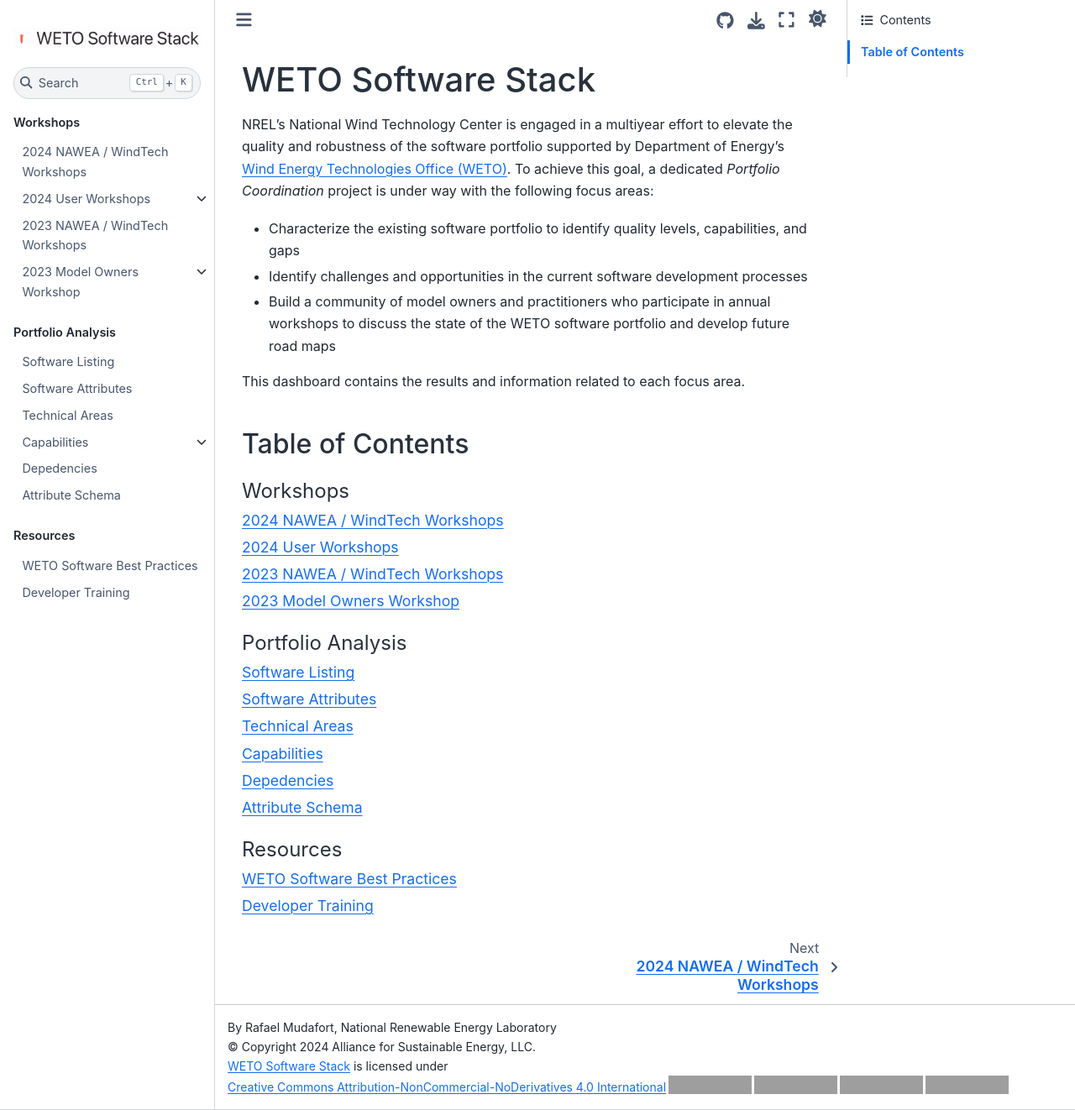
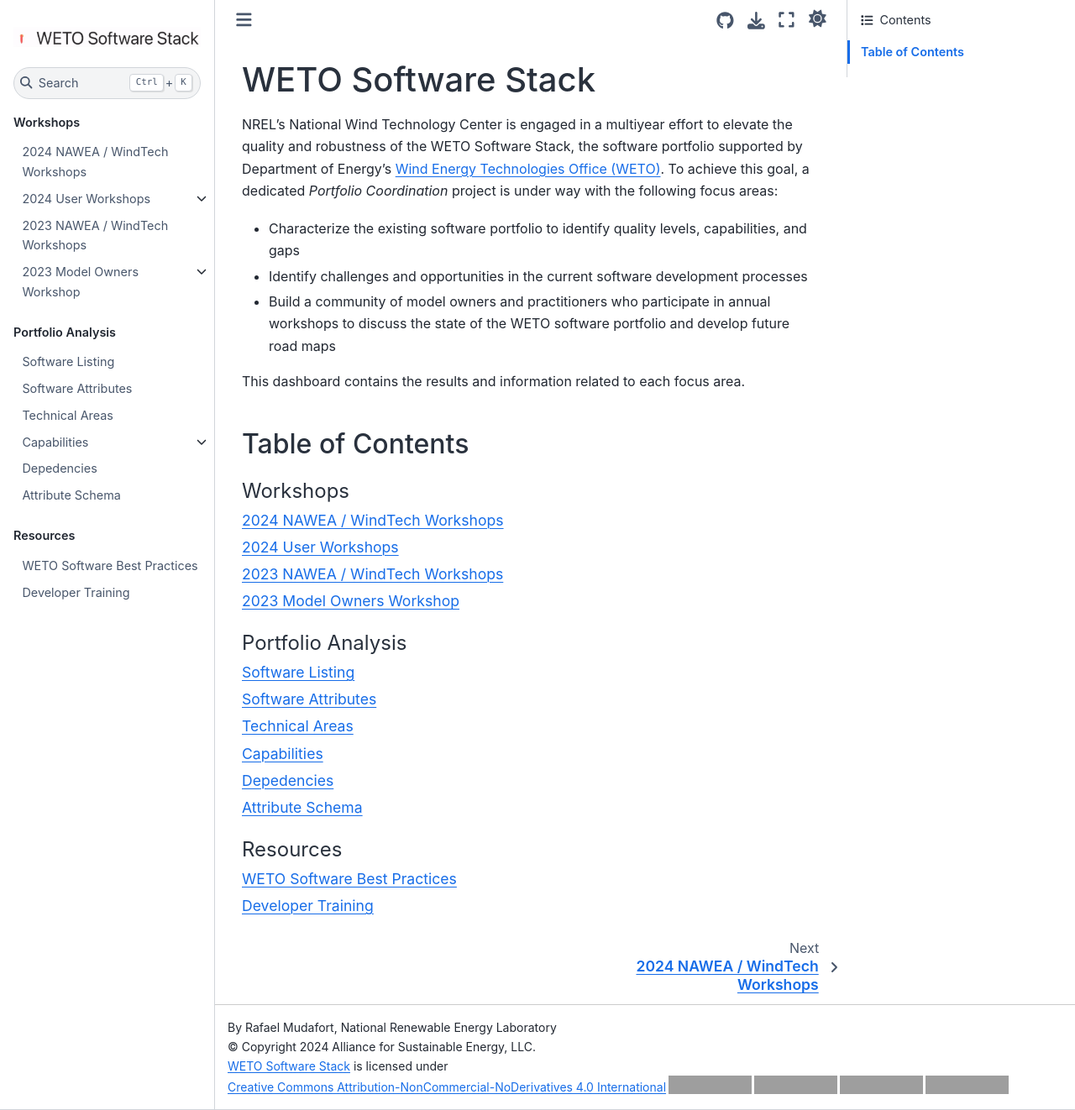
Before and after one commit to NREL/WETOStack, a Jupyter Book: the page built from docs/index.md, in a window 1280 px wide and 1322 px high. Shown: the whole window at 84% size. Built offline with Jupyter Book 1.0.4 settings and Sphinx 7.4.7 and the Sphinx Book theme 1.1.4, drawn with Linux system fonts in a browser that asks for light colours; grey boxes are pictures that could not be loaded.

Commit message:
Update intro statement

```diff
--- a/docs/index.md
+++ b/docs/index.md
@@ -1,8 +1,8 @@
 # WETO Software Stack
 
 NREL's National Wind Technology Center is engaged in a multiyear effort to elevate the
-quality and robustness of the software portfolio supported by Department of Energy's
-[Wind Energy Technologies Office (WETO)](https://www.energy.gov/eere/wind/wind-energy-technologies-office).
+quality and robustness of the WETO Software Stack, the software portfolio supported by
+Department of Energy's [Wind Energy Technologies Office (WETO)](https://www.energy.gov/eere/wind/wind-energy-technologies-office).
 To achieve this goal, a dedicated *Portfolio Coordination* project is under way with the
 following focus areas:
 
```
